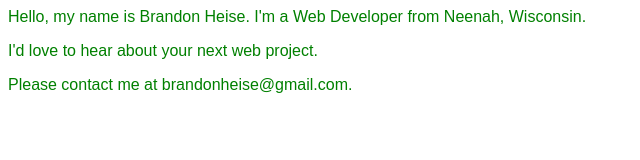
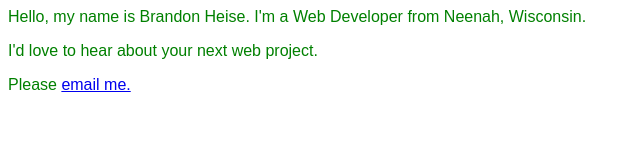
Before and after one commit to brandonheise/brandonheise.github.io, a plain HTML site: page index.html in a window 1280 px wide. Shown: the whole page, without its empty margins (0-640 px from the left). Drawn offline with Linux system fonts and the light colour scheme.

Commit message:
replaced email address with ahref mailto
BH

```diff
--- a/index.html
+++ b/index.html
@@ -27,6 +27,6 @@ function googleTranslateElementInit() {
 	I'd love to hear about your next web project.
 	</p>
 	<p>
-	Please contact me at brandonheise@gmail.com.
+	Please <a href="mailto:brandonheise@gmail.com?Subject=Website Inquiry" target="_top">email me.</a>
 	</p>
 </body>
```
